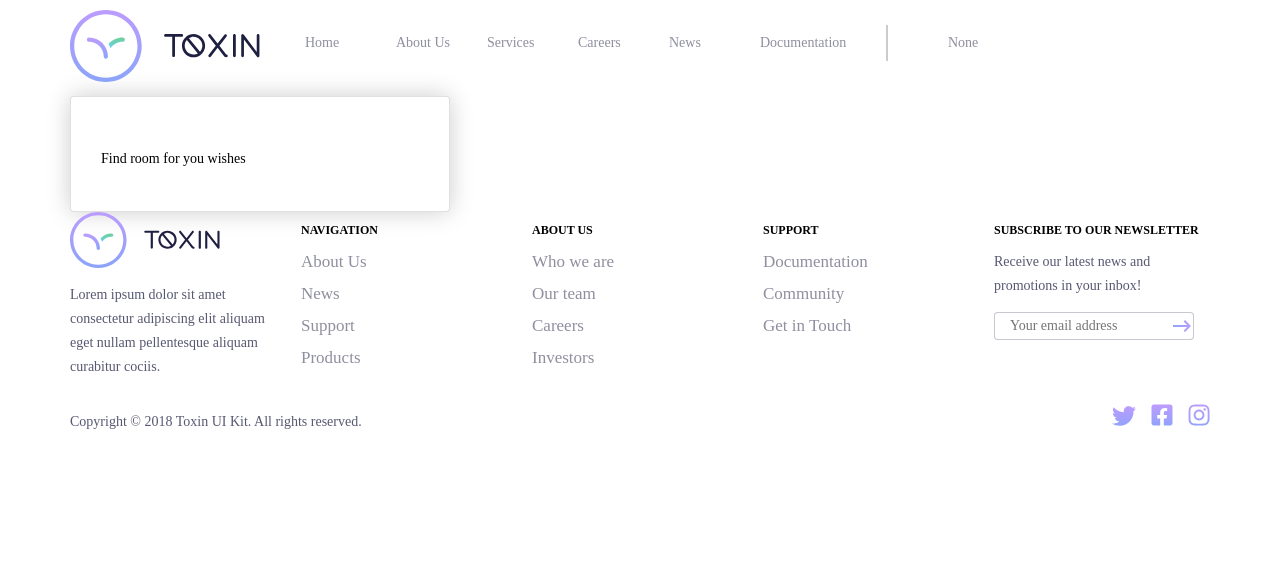
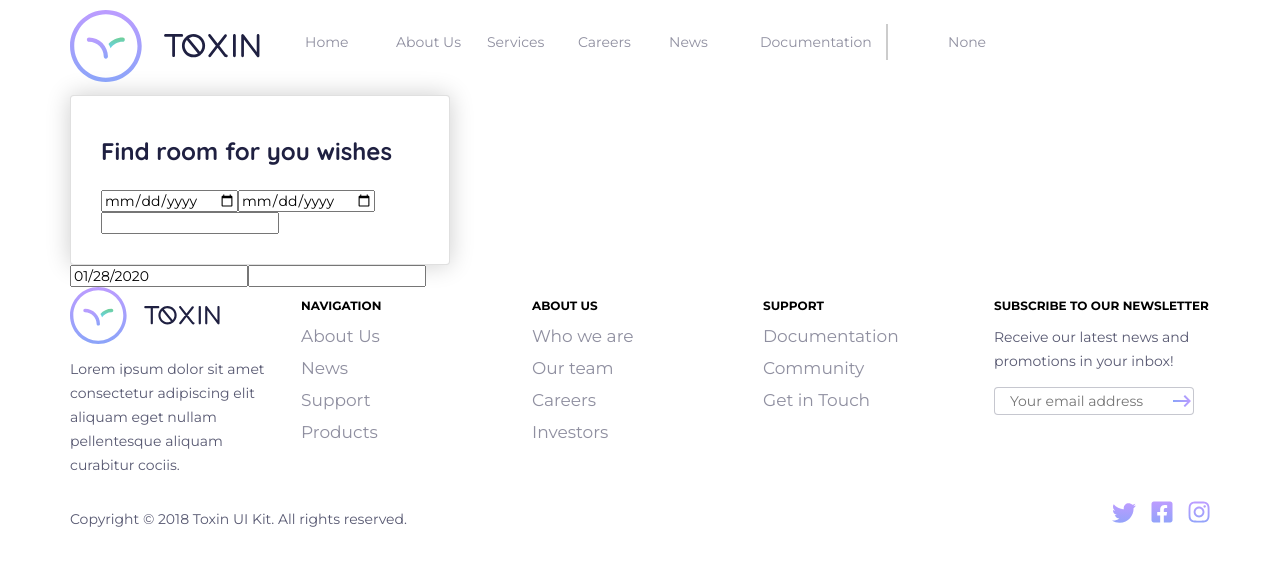
Before and after one commit to SethRollins2k19/ModusReactApp, a React (Create React App) app: page / in a window 1280 px wide. Shown: the top 566 px of the page. Built offline with nearby package versions, Linux system fonts and the light colour scheme.

Commit message:
datepicker v0.0.1

```diff
--- a/package.json
+++ b/package.json
@@ -11,6 +11,7 @@
     "material-icons": "^0.3.1",
     "normalize.css": "^8.0.1",
     "react": "^16.12.0",
+    "react-datepicker": "^2.11.0",
     "react-dom": "^16.12.0",
     "react-scripts": "3.3.0"
   },
--- a/public/index.html
+++ b/public/index.html
@@ -9,6 +9,7 @@
       name="description"
       content="Web site created using create-react-app"
     />
+    <link href="https://fonts.googleapis.com/css?family=Montserrat:400,700,900|Quicksand:400,700&display=swap&subset=cyrillic" rel="stylesheet">
     <link rel="apple-touch-icon" href="%PUBLIC_URL%/logo192.png" />
     <!--
       manifest.json provides metadata used when your web app is installed on a
--- /dev/null
+++ b/src/component/UI/DatePickerComponent.js
@@ -0,0 +1,41 @@
+import React from "react"
+import '../style/datapickerStyle.sass'
+import DatePicker from "react-datepicker/es";
+import 'react-datepicker/dist/react-datepicker.css'
+export default class DatePickerComponent extends React.Component{
+    constructor(props){
+        super(props)
+        this.state = {
+            startDate: new Date(),
+            endDate: null
+        }
+    }
+
+    render() {
+        return (
+            <div className={'datepicker'}>
+                <DatePicker
+                    selected={this.state.startDate}
+                    onChange={date => this.setState({startDate: date})}
+                    selectsStart
+                    dayClassName={date=> date === this.state.startDate ? "datepicker__start" : ""}
+                    startDate={this.state.startDate}
+                    endDate={this.state.endDate}
+                />
+                <DatePicker
+                    selected={this.state.endDate}
+                    onChange={date => this.setState({endDate: date})}
+                    selectsEnd
+                    startDate={this.state.startDate}
+                    endDate={this.state.endDate}
+                    minDate={this.state.startDate}
+                />
+            </div>
+        );
+    }
+}
+
+
+function calendar(){
+
+}
--- a/src/component/UI/RoomSearch.js
+++ b/src/component/UI/RoomSearch.js
@@ -1,11 +1,19 @@
 import React from "react"
 import FormContainer from "../containers/FormContainer"
 import BtnComponent from "./BtnComponent"
+import '../style/searchRoomStyle.sass'
 
 export default function RoomSearch (props){
     return (
-        <FormContainer isTitled={true} title={"Find room for you wishes"}>
-
+        <FormContainer title={"Find room for you wishes"}>
+            <form>
+                <label htmlFor="arrived"></label>
+                <input type="date" id={'arrived'}/>
+                <label htmlFor="shipped"></label>
+                <input type="date"/>
+                <label htmlFor="guests"></label>
+                <input type="text" id={'guests'}/>
+            </form>
         </FormContainer>
     )
 }
--- a/src/component/containers/ContainersStyle.sass
+++ b/src/component/containers/ContainersStyle.sass
@@ -7,10 +7,16 @@
 // form wrapper
 .form-wrapper
   padding: 40px 30px 30px
-  color: black
+  color: #1F2041
   width: 100%
   max-width: 380px
   background: #FFFFFF
   border: 1px solid rgba(0, 0, 0, 0.12)
   box-shadow: 0px 0px 25px rgba(0, 0, 0, 0.2)
   border-radius: 4px
+.form-wrapper__title
+  font-family: 'Quicksand'
+  font-size: 24px
+  line-height: 30px
+  margin-top: 0
+  font-weight: bold
--- a/src/component/containers/FormContainer.js
+++ b/src/component/containers/FormContainer.js
@@ -5,13 +5,13 @@ export default class FormWrapper extends React.Component{
     constructor(props){
         super(props)
         this.state = {
-            isTitled: props.isTitled
+            isTitled: (typeof this.props.title === "string")
         }
     }
     render() {
         return (
             <div className={'form-wrapper'}>
-                {this.state.isTitled === true ? <p className={'form-search__title'}>{this.props.title}</p> : <></>}
+                {this.state.isTitled === true ? <p className={'form-wrapper__title'}>{this.props.title}</p> : <></>}
                 {this.props.children}
             </div>
         )
--- /dev/null
+++ b/src/component/style/datapickerStyle.sass
@@ -0,0 +1,35 @@
+.react-datepicker__week *
+  margin: 1px 0 !important
+.react-datepicker__day--in-selecting-range
+  background-image: linear-gradient(180deg, #BC9CFF 0%, #8BA4F9 100%)
+.react-datepicker__day--in-range
+  border-radius: 0 !important
+  background-image: linear-gradient(180deg, #BC9CFF 0%, #8BA4F9 100%)
+.react-datepicker__day--keyboard-selected
+  background-image: linear-gradient(180deg, #BC9CFF 0%, #8BA4F9 100%)
+  border-radius: 50% 0 0 50% !important
+.react-datepicker__day--selected
+  background-image: linear-gradient(180deg, #BC9CFF 0%, #8BA4F9 100%)
+  border-radius: 50% 0 0 50% !important
+.react-datepicker__day--range-start
+  background-image: linear-gradient(180deg, #BC9CFF 0%, #8BA4F9 100%)
+  border-radius: 50% 0 0 50% !important
+  color: white !important
+.react-datepicker__day--range-start:hover
+  border-radius: 50% 0 0 50%
+.react-datepicker__day--range-end
+  background-image: linear-gradient(180deg, #BC9CFF 0%, #8BA4F9 100%)
+  border-radius: 0 50% 50% 0 !important
+  color: white !important
+.react-datepicker__day-name
+  color: #BC9CFF !important
+.react-datepicker__current-month
+  margin: 10px 0 !important
+  text-transform: uppercase
+  font-family: 'Quicksand' !important
+  font-weight: bold !important
+.react-datepicker__header
+  background: none !important
+  border-bottom: none !important
+.react-datepicker__navigation
+  margin-top: 10px
--- a/src/component/style/mainStyle.sass
+++ b/src/component/style/mainStyle.sass
@@ -2,6 +2,7 @@ html
   padding: 0
   margin: 0
 body
+  font-family: 'Montserrat', sans-serif
   padding: 0
   margin: 0
   font-size: 14px
--- a/src/pages/HomePage.js
+++ b/src/pages/HomePage.js
@@ -1,6 +1,7 @@
 import React from "react"
 import MainContainerComponent from "../component/containers/MainContainer";
 import RoomSearch from "../component/UI/RoomSearch";
+import DatePickerComponent from "../component/UI/DatePickerComponent";
 
 export default class HomePage extends React.Component{
     render() {
@@ -8,6 +9,7 @@ export default class HomePage extends React.Component{
             <div className={'home-page'}>
                 <MainContainerComponent>
                     <RoomSearch />
+                    <DatePickerComponent />
                 </MainContainerComponent>
             </div>
         );
```
Also changed, not shown: src/util/util.js (added, +35 -0 lines), src/component/style/searchRoomStyle.sass (added), 1 other file (tests, documents, lock files or other folders).
